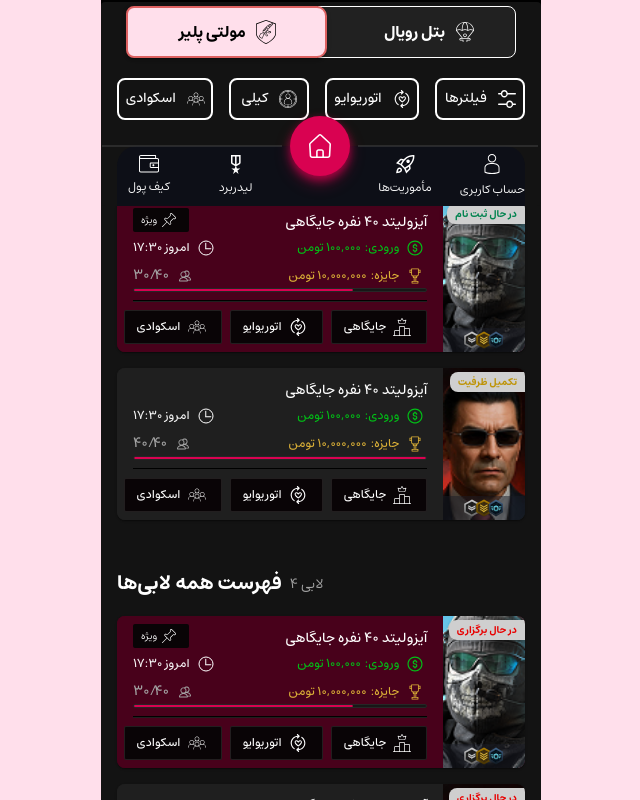
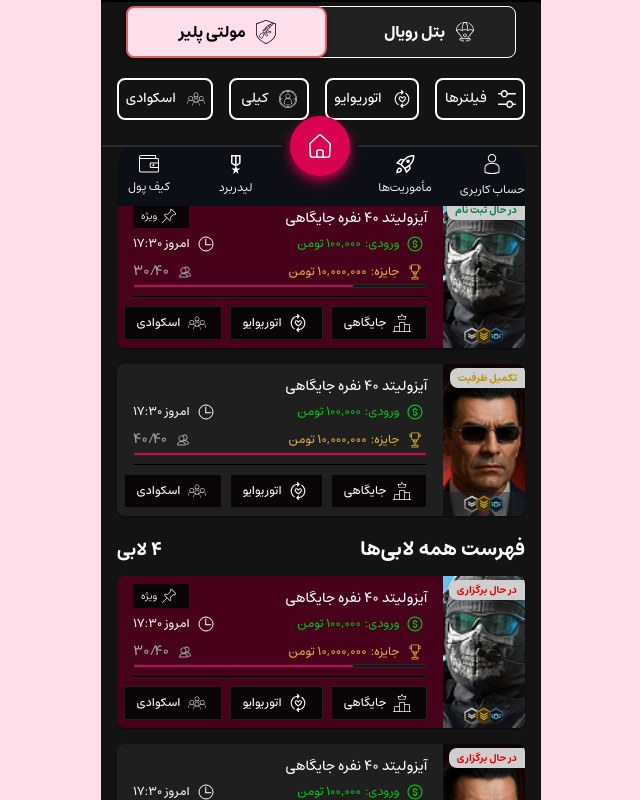
Before and after one commit to slmn-pr/gg10-front, a React (Vite) app: page /home in a window 1280 px wide. Shown: the part 594-1394 px from the top of the page, without its empty margins (319-959 px from the left). Built offline with nearby package versions, Linux system fonts and the light colour scheme.

Commit message:
Refactor My Lobbies and All Lobbies sections in HomePage to use LobbyCardHeader component for improved layout and consistency. Remove redundant code and enhance readability.

```diff
--- /dev/null
+++ b/src/components/icons/ChevronUp.jsx
@@ -0,0 +1,13 @@
+export default function ChevronUpIcon({ color = 'white' }) {
+  return (
+    <svg
+      width="12"
+      height="8"
+      viewBox="0 0 12 8"
+      fill="none"
+      xmlns="http://www.w3.org/2000/svg"
+    >
+      <path d="M6 2.8L1.4 7.4L0 6L6 0L12 6L10.6 7.4L6 2.8Z" fill={color} />
+    </svg>
+  );
+}
--- /dev/null
+++ b/src/pages/home/components/LobbyCardHeader.jsx
@@ -0,0 +1,30 @@
+import ChevronUpIcon from '@/components/icons/ChevronUp';
+import { Box, IconButton, Stack, Typography } from '@mui/material';
+
+export default function LobbyCardHeader({ name, title, onExpand }) {
+  return (
+    <Stack
+      direction="row"
+      alignItems="center"
+      justifyContent="space-between"
+      spacing={1}
+      sx={{ width: '100%', mb: 1 }}
+    >
+      <Box sx={{ display: 'flex', alignItems: 'center', gap: 1 }}>
+        <Typography variant="title2" color="text.white" sx={{ direction: 'rtl' }}>
+          {title}
+        </Typography>
+
+        {onExpand && (
+          <IconButton size="small" onClick={onExpand} sx={{ color: 'text.secondary' }}>
+            <ChevronUpIcon />
+          </IconButton>
+        )}
+      </Box>
+
+      <Typography variant="h6" fontWeight="bold">
+        {name}
+      </Typography>
+    </Stack>
+  );
+}
--- a/src/pages/home/index.jsx
+++ b/src/pages/home/index.jsx
@@ -11,6 +11,8 @@ import UserStats from './containers/UserStats.jsx';
 import BannerSlider from './containers/BannerSlider.jsx';
 import GameModeSelector from './components/GameModeTab.jsx';
 import HomeFilters from './containers/HomeFilters/index.jsx';
+import ChevronUpIcon from '@/components/icons/ChevronUp.jsx';
+import LobbyCardHeader from './components/LobbyCardHeader.jsx';
 
 const SvgIcon = ({ src, sx, ...props }) => (
   <Box
@@ -51,35 +53,13 @@ const HomePage = () => {
         <HomeFilters />
 
         {/* My Lobbies Section */}
-        <Stack
-          direction="row"
-          justifyContent="space-between"
-          alignItems="center"
-          sx={{ mb: 2 }}
-        >
-          <Stack direction="row" alignItems="center" spacing={1}>
-            <Typography variant="h6" fontWeight="bold">
-              لابی‌های شما
-            </Typography>
-            <Typography variant="body2" color="text.secondary">
-              ۲ لابی
-            </Typography>
-          </Stack>
-          <IconButton
-            size="small"
-            onClick={() => setMyLobbiesExpanded(!myLobbiesExpanded)}
-            sx={{ color: 'text.secondary' }}
-          >
-            <SvgIcon
-              src={ExpandChevronIcon}
-              sx={{
-                width: 20,
-                height: 20,
-                transform: myLobbiesExpanded ? 'rotate(180deg)' : 'rotate(0deg)',
-                transition: 'transform 0.2s ease',
-              }}
-            />
-          </IconButton>
+        <Stack direction="row" justifyContent="space-between" alignItems="center">
+          {/* Lobby header */}
+          <LobbyCardHeader
+            name="لابی‌های شما"
+            title="۲ لابی"
+            onExpand={() => setMyLobbiesExpanded(!myLobbiesExpanded)}
+          />
         </Stack>
 
         {myLobbiesExpanded && (
@@ -108,21 +88,7 @@ const HomePage = () => {
         )}
 
         {/* All Lobbies Section */}
-        <Stack
-          direction="row"
-          justifyContent="space-between"
-          alignItems="center"
-          sx={{ mb: 2, mt: 4 }}
-        >
-          <Stack direction="row" alignItems="center" spacing={1}>
-            <Typography variant="h6" fontWeight="bold">
-              فهرست همه لابی‌ها
-            </Typography>
-            <Typography variant="body2" color="text.secondary">
-              ۴ لابی
-            </Typography>
-          </Stack>
-        </Stack>
+        <LobbyCardHeader name="فهرست همه لابی‌ها" title="۴ لابی" />
 
         <LobbyCard
           title="آیزولیتد ۴۰ نفره جایگاهی"
```
